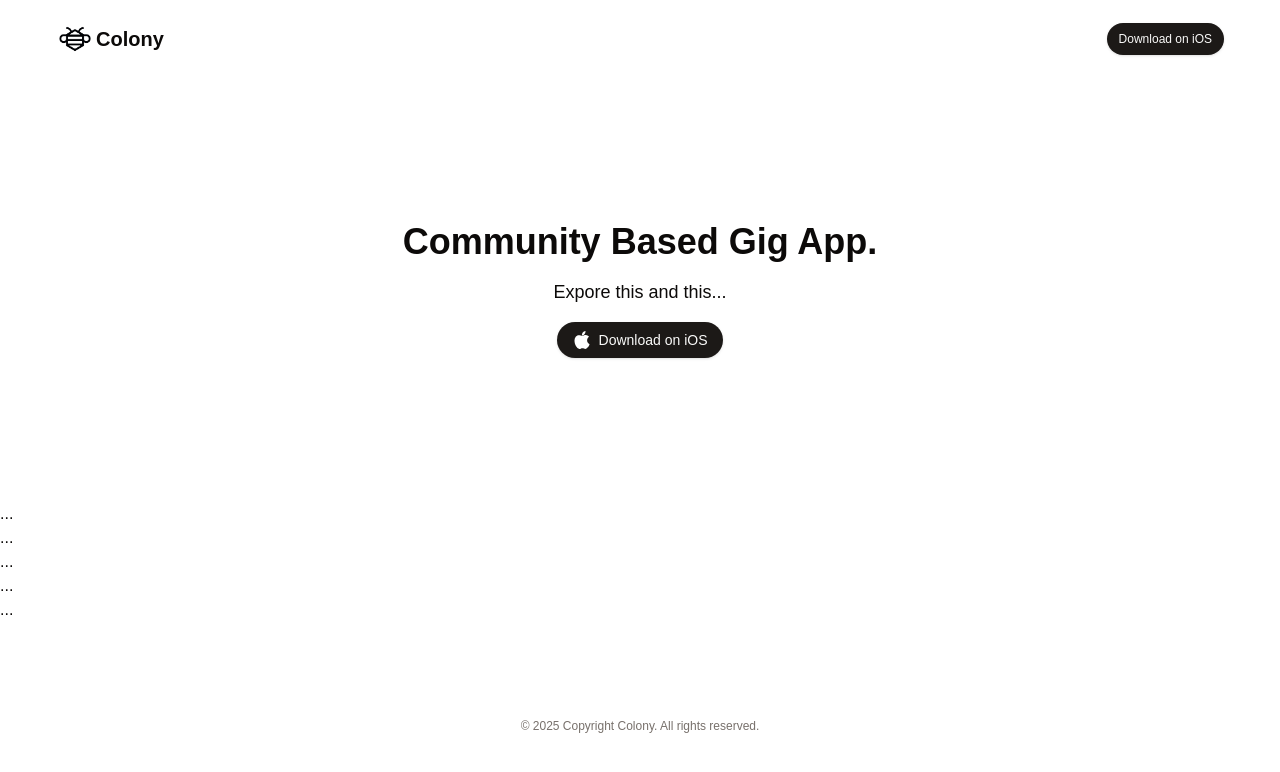
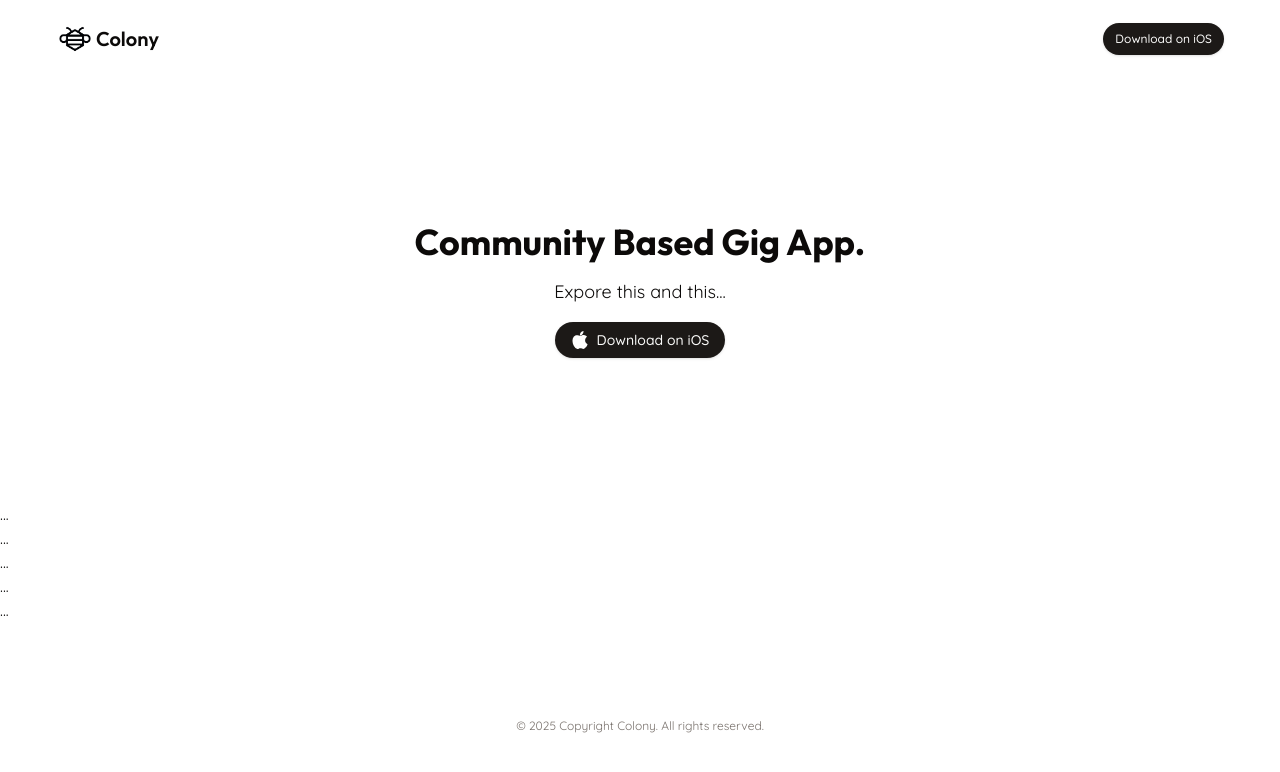
Before and after one commit to Ortbri/colony-web, a Next.js app: page / in a window 1280 px wide. Shown: the top 772 px of the page. Built offline with nearby package versions, Linux system fonts and the light colour scheme.

Commit message:
feat:font combo

```diff
--- a/app/globals.css
+++ b/app/globals.css
@@ -59,15 +59,18 @@
   }
 }
 
-body {
-  font-family: Arial, Helvetica, sans-serif;
-}
-
 @layer base {
-  * {
-    @apply border-border;
-  }
   body {
     @apply bg-background text-foreground;
+    font-family: var(--font-quicksand);
+  }
+
+  h1,
+  h2,
+  h3,
+  h4,
+  h5,
+  h6 {
+    font-family: var(--font-outfit);
   }
 }
--- a/app/layout.tsx
+++ b/app/layout.tsx
@@ -3,10 +3,23 @@ import { ThemeProvider } from '@/providers/ThemeProvder'
 import { Navbar } from '@/components/pages/layout/Navbar'
 import './globals.css'
 import Footer from '@/components/pages/layout/Footer'
+import { Quicksand, Outfit } from 'next/font/google'
+
+const quicksand = Quicksand({
+  subsets: ['latin'],
+  weight: ['400', '500', '600', '700'],
+  variable: '--font-quicksand'
+})
+
+const outfit = Outfit({
+  subsets: ['latin'],
+  weight: ['400', '500', '600', '700'],
+  variable: '--font-outfit'
+})
 
 export const metadata: Metadata = {
-  title: 'Join Colony App',
-  description: 'Town Centric Gig Marketplace'
+  title: 'Colony App',
+  description: 'Community based gig marketplace'
 }
 
 export default function RootLayout({
@@ -16,7 +29,7 @@ export default function RootLayout({
 }>) {
   return (
     <html lang='en' suppressHydrationWarning>
-      <body>
+      <body className={`${quicksand.variable} ${outfit.variable} font-sans`}>
         <ThemeProvider enableSystem>
           <Navbar />
           <main>{children}</main>
--- a/tailwind.config.ts
+++ b/tailwind.config.ts
@@ -1,4 +1,5 @@
 import type { Config } from 'tailwindcss'
+import { fontFamily } from 'tailwindcss/defaultTheme'
 
 const config: Config = {
   content: [
@@ -87,6 +88,10 @@ const config: Config = {
         'accordion-down': 'accordion-down 0.2s ease-out',
         'accordion-up': 'accordion-up 0.2s ease-out',
         spotlight: 'spotlight 2s ease .75s 1 forwards'
+      },
+      fontFamily: {
+        sans: ['var(--font-quicksand)', ...fontFamily.sans],
+        heading: ['var(--font-outfit)', ...fontFamily.sans]
       }
     }
   },
```
Also changed, not shown: 1 other file (tests, documents, lock files or other folders).
